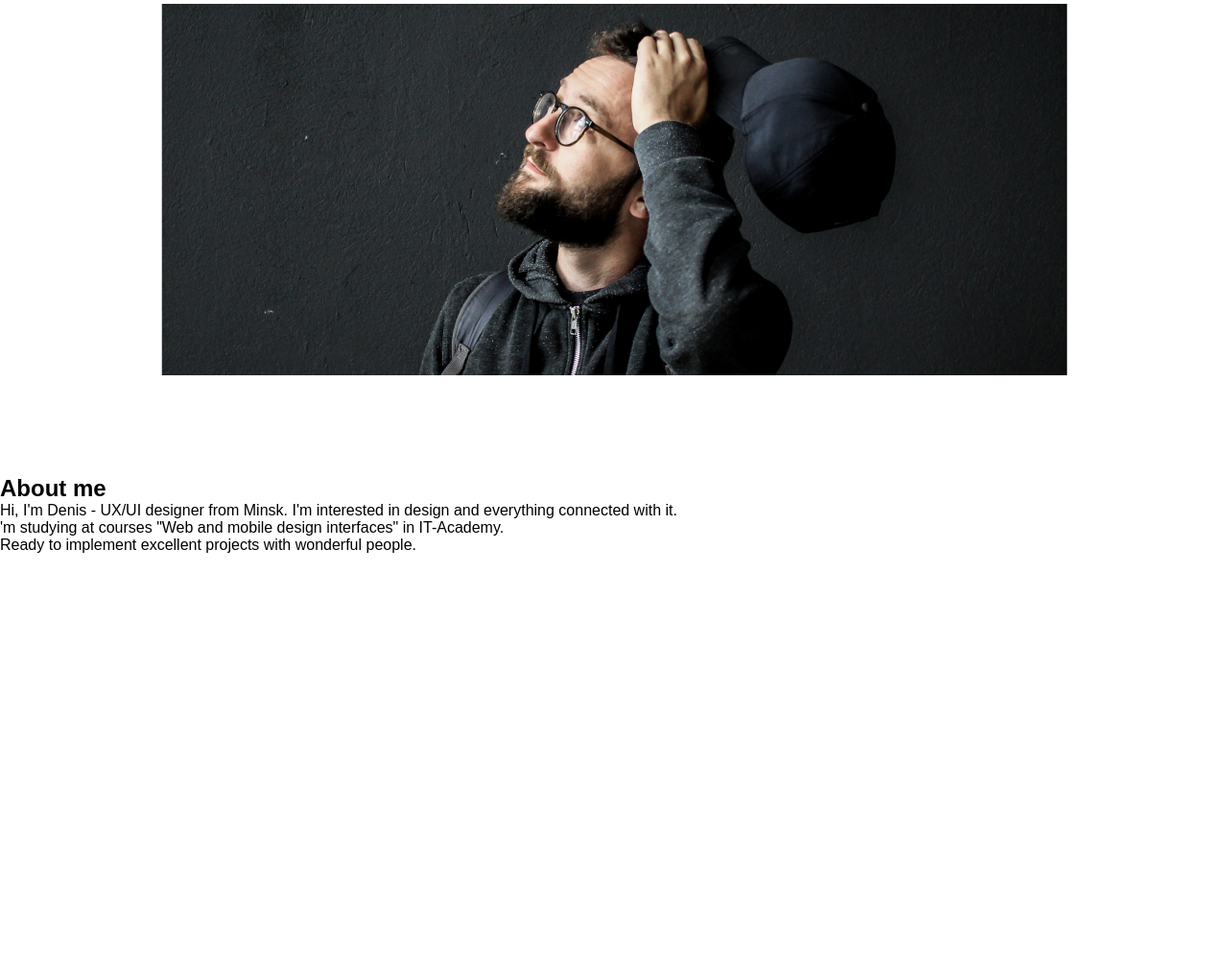
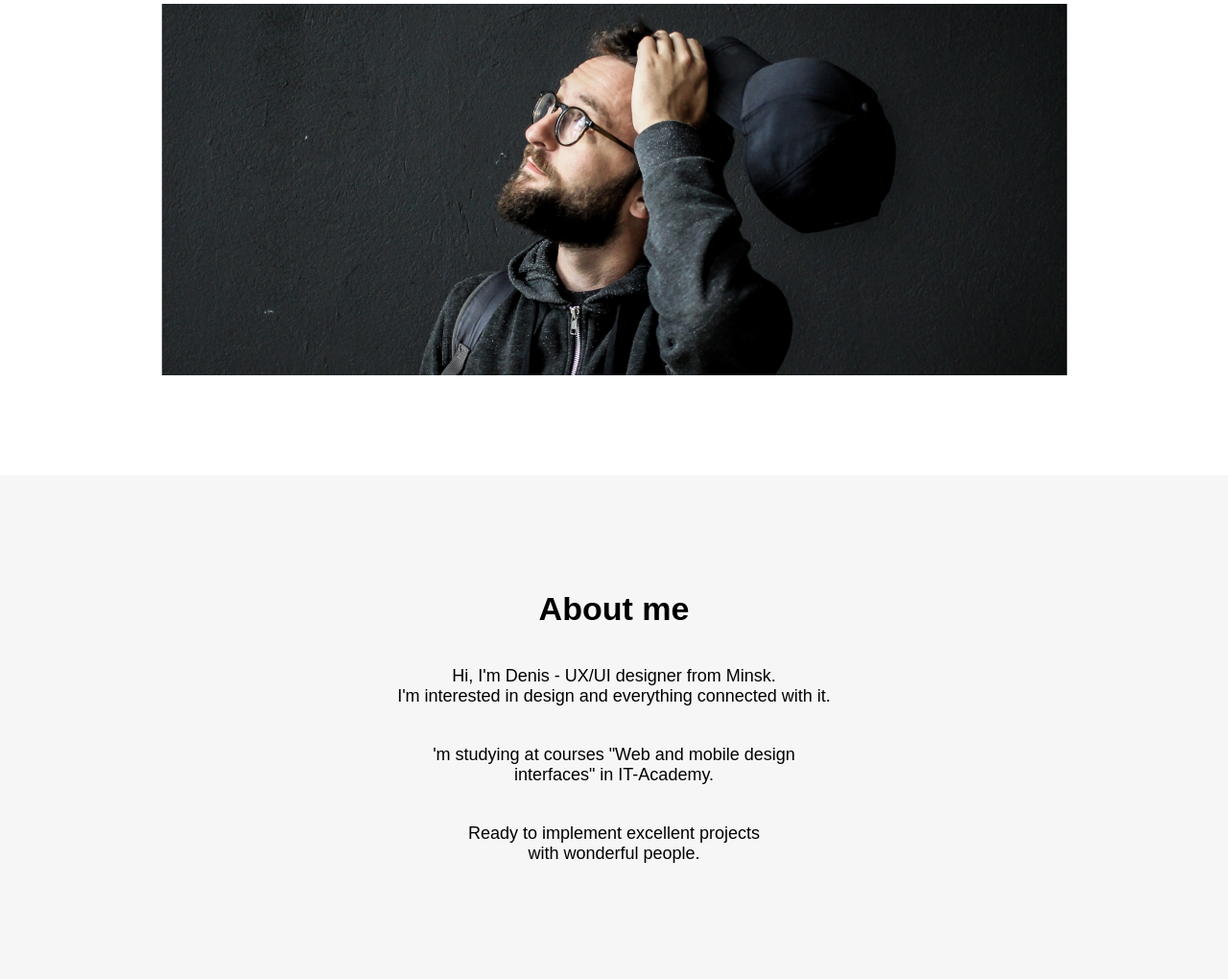
Before and after one commit to Collapsare/Novak, a plain HTML site: page index.html in a window 1280 px wide. Shown: the part 276-1296 px from the top of the page at 96% size. Before the commit the page ends 853 px from the top, so only its background shows below. Drawn offline with Linux system fonts and the light colour scheme.

Commit message:
added secion 2

```diff
--- a/index.html
+++ b/index.html
@@ -30,12 +30,16 @@
             <img src="images/novak.png" alt="" class="info-image">
         </section>
 
-        <section class="about">
-            <h2>About me</h2>
-            <p>Hi, I'm Denis - UX/UI designer from Minsk. I'm interested in design and everything connected with it.</p>
-            <p>'m studying at courses "Web and mobile design interfaces" in IT-Academy.</p>
-            <p>Ready to implement excellent projects with wonderful people.</p>
-        </section>
+        <div class="wrapper">
+            <section class="about">
+                <h2 class="about-header">About me</h2>
+                <p class="about-text">Hi, I'm Denis - UX/UI designer from Minsk.<br>I'm interested in design and everything
+                    connected with it.</p>
+                <p class="about-text">'m studying at courses "Web and mobile design<br>interfaces" in IT-Academy.</p>
+                <p class="about-text">Ready to implement excellent projects<br>with wonderful people.</p>
+            </section>
+        </div>
+
     </main>
     <footer>
 
--- a/styles/style.css
+++ b/styles/style.css
@@ -78,3 +78,27 @@ body {
     margin-top: 50px;
     margin-bottom: 100px;
 }
+
+/* SECTION 2 */
+
+.wrapper {
+    background-color: #F6F6F6;
+    width: 100%;
+    padding: 120px 0;
+}
+
+.about {
+    text-align: center;
+}
+
+.about-header {
+    font-size: 34px;
+    font-weight: bold;
+
+}
+
+.about-text {
+    font-size: 18px;
+    font-weight: 500;
+    margin-top: 40px;
+}
```
